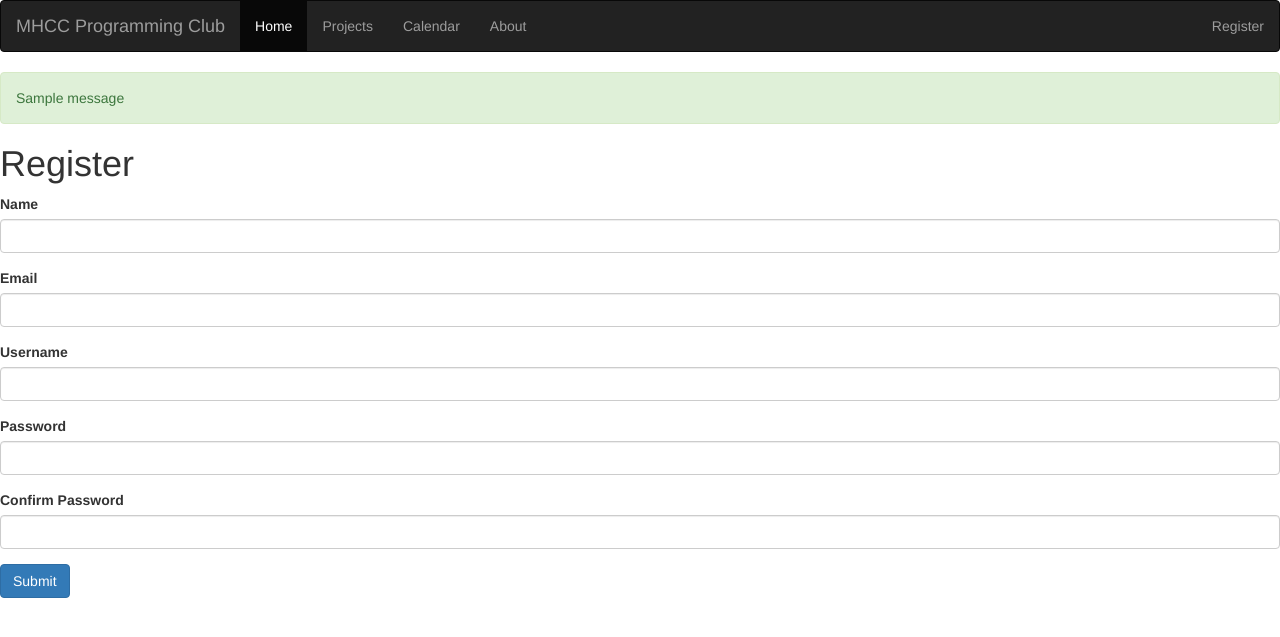
After one commit to MHCCComputerScienceClub/MHCCComputerScienceClub.github.io, a Flask app: page /register in a window 1280 px wide. The commit adds this page. Shown: the top 637 px of the page. Run offline with Flask 2, Linux system fonts and the light colour scheme; one stand-in notice (Sample message) is shown; some libraries are stand-ins or nearby versions.

Commit message:
Added User registration funtionality with mySQL framework

```diff
--- a/app.py
+++ b/app.py
@@ -1,7 +1,21 @@
-from flask import Flask, render_template
+from flask import Flask, render_template, flash, redirect, url_for, session, logging, request
 from data import Projects, Articles
+from flask_mysqldb import MySQL
+from wtforms import Form, StringField, TextAreaField, PasswordField, validators
+from passlib.hash import sha256_crypt
 
 app = Flask(__name__)
+
+# Config mySQL
+app.config['MYSQL_HOST'] = 'localhost'
+app.config['MYSQL_USER'] = 'root'
+# TODO Store password and other parameters into environment variables
+app.config['MYSQL_PASSWORD'] = ''
+app.config['MYSQL_DB'] = 'mhccClub'
+app.config['MYSQL_CURSORCLASS'] = 'DictCursor'
+
+#initialize MYSQL
+mysql = MySQL(app)
 
 Projects = Projects()
 
@@ -25,6 +39,46 @@ def projects():
 def project(id):
 	return render_template('project.html', id=id)
 
+# TODO put this class into a different file
+class RegisterForm(Form):
+    name = StringField('Name', [validators.Length(min=1, max=50)])
+    username = StringField('Username', [validators.Length(min=4, max=25)])
+    email = StringField('Email', [validators.Length(min=6, max=50)])
+    password = PasswordField('Password', [
+        validators.DataRequired(),
+        validators.EqualTo('confirm', message='Passwords do not match')
+        ])
+    confirm = PasswordField('Confirm Password')
+
+@app.route('/register', methods=['GET', 'POST'])
+def register():
+    form = RegisterForm(request.form)
+    if request.method == 'POST' and form.validate():
+        name = form.name.data
+        email = form.email.data
+        username = form.username.data
+        password = sha256_crypt.encrypt(str(form.password.data))
+
+        # Create cursor
+        cur = mysql.connection.cursor()
+
+        # TODO Clean this up line is too long
+        # Executes query
+        cur.execute("INSERT INTO users(name, email, username, password) VALUES(%s, %s, %s, %s)", (name, email, username, password))
+
+        # Commit to DB
+        mysql.connection.commit()
+
+        # Close connection
+        cur.close()
+
+        flash('Congratulations! You are now registered!', 'success')
+
+        return redirect(url_for('index'))
+
+    return render_template('register.html', form=form)
 
 if __name__ == '__main__':
-	app.run(debug=True)
+    # Make the key secure and store in an envrionment variable
+    app.secret_key='secret123'
+    app.run(debug=True)
--- /dev/null
+++ b/templates/includes/_formhelpers.html
@@ -0,0 +1,9 @@
+{% macro render_field(field) %}
+   {{ field.label }}
+   {{ field(**kwargs)|safe }}
+    {% if field.errors %}
+        {% for error in field.errors %}
+            <span class="help-inline">{{ error }}</span>
+        {% endfor %}
+    {% endif %}
+{% endmacro %}
--- /dev/null
+++ b/templates/includes/_messages.html
@@ -0,0 +1,7 @@
+{% with messages = get_flashed_messages(with_categories=true) %}
+  {% if messages %}
+    {% for category, message in messages %}
+    <div class="alert alert-{{ category }}">{{ message }}</div>
+    {% endfor %}
+  {% endif %}
+{% endwith %}
--- a/templates/includes/_navbar.html
+++ b/templates/includes/_navbar.html
@@ -15,5 +15,9 @@
         <a class="nav-link" href="/about">About</a>
       </li>
     </ul>
+
+    <ul class="nav navbar-nav navbar-right">
+        <li><a href="/register">Register</a></li>
+    </ul>
   </div>
 </nav>
--- /dev/null
+++ b/templates/register.html
@@ -0,0 +1,24 @@
+{% extends 'template.html' %}
+
+{% block body %}
+<h1>Register</h1>
+{% from "includes/_formhelpers.html" import render_field %}
+<form method="POST" action="">
+    <div class="form-group">
+        {{render_field(form.name, class_="form-control")}}
+    </div>
+    <div class="form-group">
+        {{render_field(form.email, class_="form-control")}}
+    </div>
+    <div class="form-group">
+        {{render_field(form.username, class_="form-control")}}
+    </div>
+    <div class="form-group">
+        {{render_field(form.password, class_="form-control")}}
+    </div>
+    <div class="form-group">
+        {{render_field(form.confirm, class_="form-control")}}
+    </div>
+    <p><input type="submit" class="btn btn-primary" value="Submit"></p>
+</form>
+{% endblock %}
--- a/templates/template.html
+++ b/templates/template.html
@@ -12,6 +12,7 @@
       <div class="row">
         <div class="col-12">
           {% include 'includes/_navbar.html' %}
+          {% include 'includes/_messages.html' %}
           {% block body %}{% endblock %}
         </div>
       </div>
```
Also changed, not shown: 1 other file.
